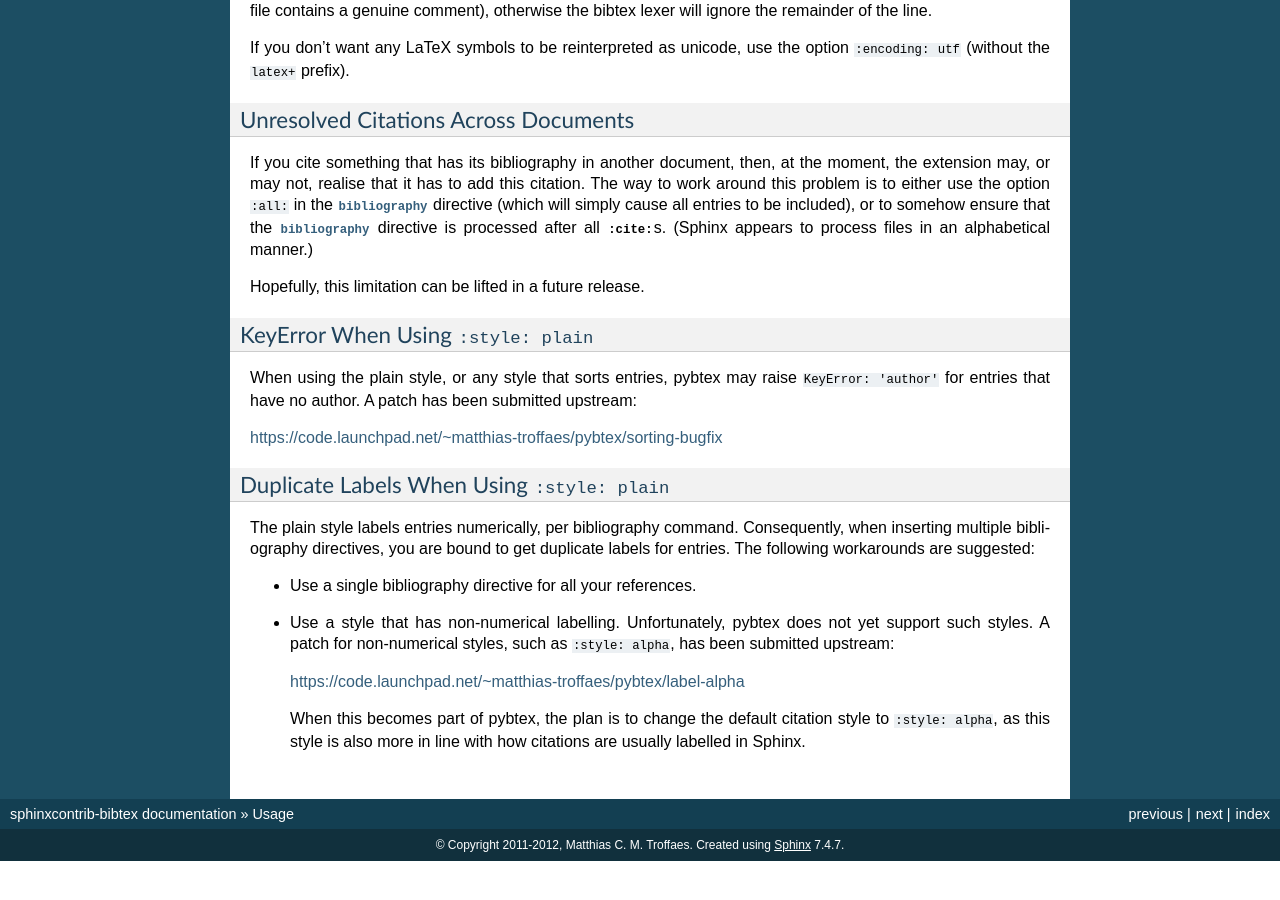
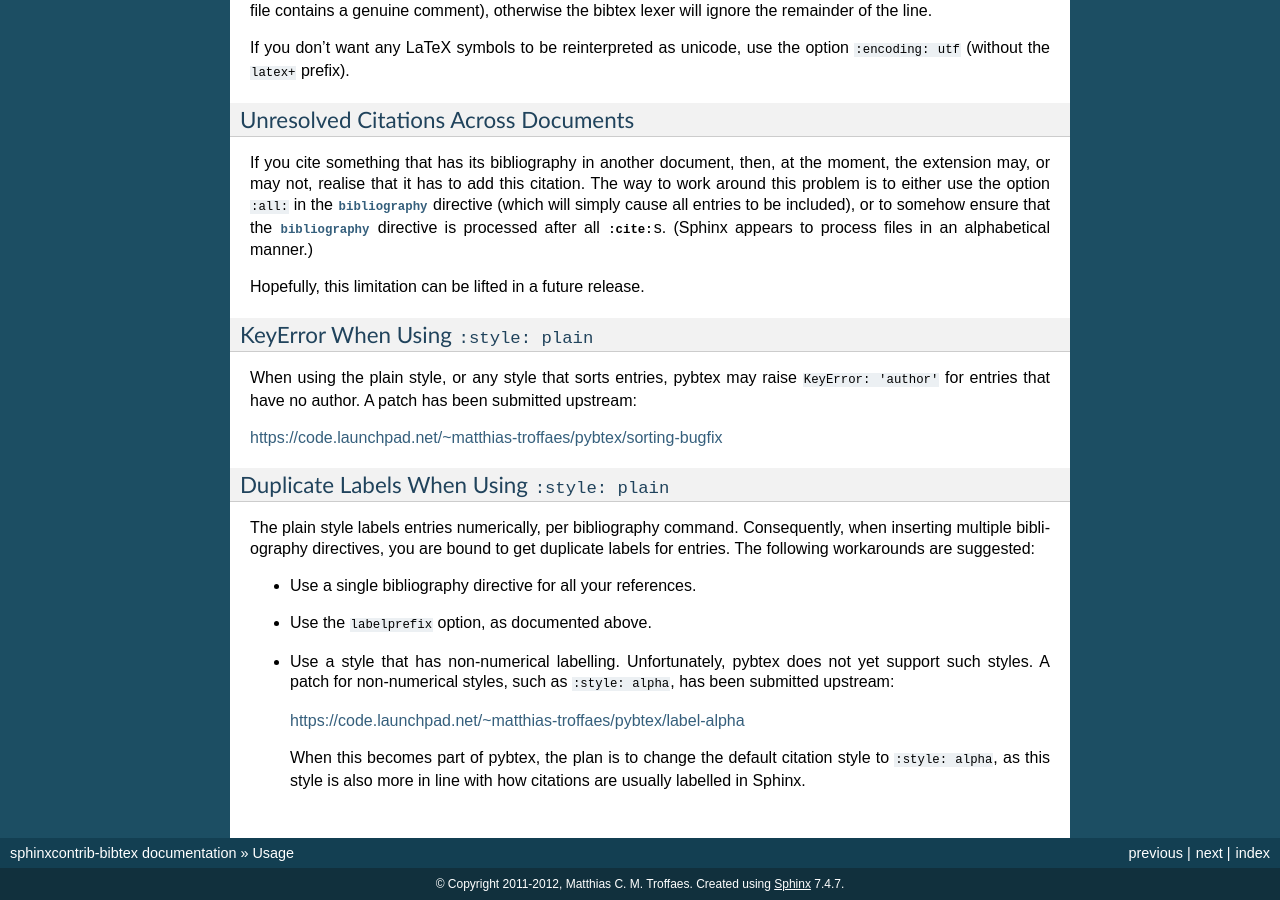
Before and after one commit to mcmtroffaes/sphinxcontrib-bibtex, a Sphinx documentation site: the page built from doc/usage.rst, in a window 1280 px wide and 900 px high, scrolled down 1998 px. Built offline with Sphinx 7.4.7, drawn with Linux system fonts in a browser that asks for light colours; formulas are drawn with MathJax 3; pages that are not in the unit, such as notebooks, are missing from menus; before the commit the page ends 2859 px from its top, so only the background shows below that.

Commit message:
Mention labelprefix in workarounds.

```diff
--- a/doc/usage.rst
+++ b/doc/usage.rst
@@ -190,6 +190,8 @@ The following workarounds are suggested:
 
 * Use a single bibliography directive for all your references.
 
+* Use the ``labelprefix`` option, as documented above.
+
 * Use a style that has non-numerical labelling.
   Unfortunately, pybtex does not yet support such styles.
   A patch for non-numerical styles, such as ``:style: alpha``,
```
